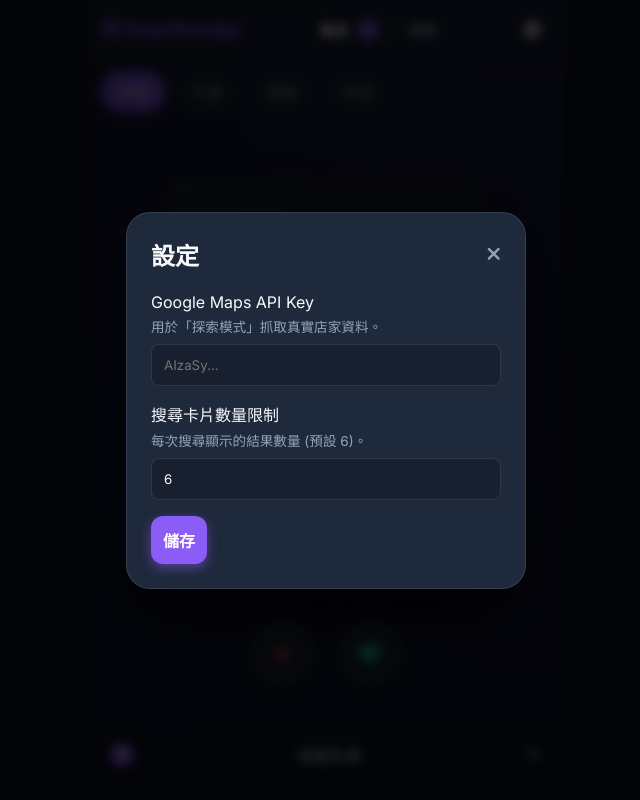
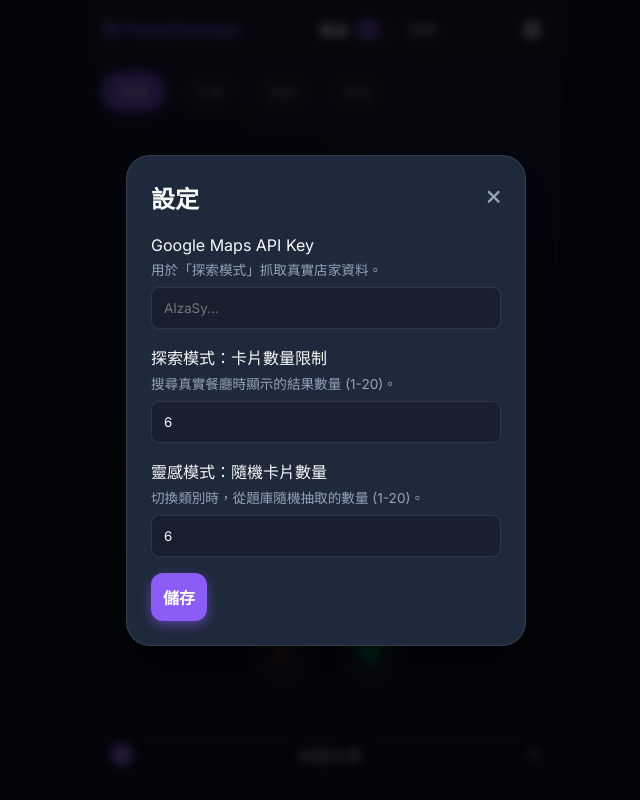
Before and after one commit to starklukueifu-bit/FOOD, a plain HTML site: page index.html in a window 1280 px wide. Both pictures are taken after a click on the button 846 px from the left and 29 px from the top of the page. Shown: the whole page, without its empty margins (314-954 px from the left). Drawn offline with Linux system fonts and the light colour scheme.

Commit message:
更新卡片數量(Max:20)與預設卡片數量

```diff
--- a/index.html
+++ b/index.html
@@ -114,10 +114,17 @@
                         <p class="setting-desc">用於「探索模式」抓取真實店家資料。</p>
                         <input type="password" id="api-key-input" placeholder="AIzaSy...">
                     </div>
+
                     <div class="setting-group">
-                        <label>搜尋卡片數量限制</label>
-                        <p class="setting-desc">每次搜尋顯示的結果數量 (預設 6)。</p>
+                        <label>探索模式：卡片數量限制</label>
+                        <p class="setting-desc">搜尋真實餐廳時顯示的結果數量 (1-20)。</p>
                         <input type="number" id="limit-input" value="6" min="1" max="20">
+                    </div>
+
+                    <div class="setting-group">
+                        <label>靈感模式：隨機卡片數量</label>
+                        <p class="setting-desc">切換類別時，從題庫隨機抽取的數量 (1-20)。</p>
+                        <input type="number" id="inspiration-limit-input" value="6" min="1" max="20">
                     </div>
                 </div>
                 <div class="modal-footer">
--- a/script.js
+++ b/script.js
@@ -21,7 +21,9 @@ let state = {
     mode: CONSTANTS.MODES.CATEGORY,
     currentCategory: CONSTANTS.CATEGORIES.LUNCH,
     apiKey: localStorage.getItem('google_places_api_key') || '',
-    searchLimit: parseInt(localStorage.getItem('search_limit')) || 6, // Default 6
+    searchLimit: parseInt(localStorage.getItem('search_limit')) || 6,
+    // 新增：靈感模式限制，預設 6
+    inspirationLimit: parseInt(localStorage.getItem('inspiration_limit')) || 6,
     shortlist: [],
     cardQueue: [],
     swiping: false
@@ -49,6 +51,7 @@ const elements = {
     shortlistCount: document.getElementById('shortlist-count'),
     shortlistItems: document.getElementById('shortlist-items'),
     decideBtn: document.getElementById('decide-btn'),
+    inspirationLimitInput: document.getElementById('inspiration-limit-input'),
     // Controls
     rejectBtn: document.getElementById('reject-btn'),
     acceptBtn: document.getElementById('accept-btn'),
@@ -69,7 +72,15 @@ const CATEGORY_DATA = {
         { id: 'b9', name: '小籠包', icon: 'fa-dumpling' },
         { id: 'b10', name: '蘿蔔糕', icon: 'fa-square' },
         { id: 'b11', name: '米粉湯', icon: 'fa-bowl-rice' },
-        { id: 'b12', name: '三明治', icon: 'fa-sandwich' }
+        { id: 'b12', name: '三明治', icon: 'fa-sandwich' },
+        { id: 'b13', name: '厚片吐司', icon: 'fa-bread-slice' },
+        { id: 'b14', name: '廣東粥', icon: 'fa-bowl-food' },
+        { id: 'b15', name: '生菜沙拉', icon: 'fa-leaf' },
+        { id: 'b16', name: '貝果', icon: 'fa-ring' },
+        { id: 'b17', name: '鬆餅', icon: 'fa-stroopwafel' },
+        { id: 'b18', name: '鹹粥', icon: 'fa-bowl-rice' },
+        { id: 'b19', name: '水煎包', icon: 'fa-circle' },
+        { id: 'b20', name: '燕麥杯', icon: 'fa-glass-water' }
     ],
     lunch: [
         { id: 'l1', name: '牛肉麵', icon: 'fa-bowl-food' },
@@ -85,7 +96,13 @@ const CATEGORY_DATA = {
         { id: 'l11', name: '涼麵', icon: 'fa-bacon' },
         { id: 'l12', name: '鍋貼', icon: 'fa-dumpling' },
         { id: 'l13', name: '素食', icon: 'fa-leaf' },
-        { id: 'l14', name: '速食', icon: 'fa-burger' }
+        { id: 'l14', name: '速食', icon: 'fa-burger' },
+        { id: 'l15', name: '海南雞飯', icon: 'fa-drumstick-bite' },
+        { id: 'l16', name: '丼飯', icon: 'fa-bowl-rice' },
+        { id: 'l17', name: '炒麵/炒飯', icon: 'fa-fire' },
+        { id: 'l18', name: '越式河粉', icon: 'fa-bowl-food' },
+        { id: 'l19', name: '輕食餐盒', icon: 'fa-leaf' },
+        { id: 'l20', name: '麻醬麵', icon: 'fa-bowl-food' }
     ],
     dinner: [
         { id: 'd1', name: '火鍋', icon: 'fa-fire-burner' },
@@ -100,7 +117,14 @@ const CATEGORY_DATA = {
         { id: 'd10', name: '熱炒', icon: 'fa-fire-burner' },
         { id: 'd11', name: '麻辣鍋', icon: 'fa-pepper-hot' },
         { id: 'd12', name: '羊肉爐', icon: 'fa-fire' },
-        { id: 'd13', name: '薑母鴨', icon: 'fa-bowl-food' }
+        { id: 'd13', name: '薑母鴨', icon: 'fa-bowl-food' },
+        { id: 'd14', name: '港式飲茶', icon: 'fa-shrimp' },
+        { id: 'd15', name: '酸菜魚', icon: 'fa-fish' },
+        { id: 'd16', name: '石鍋拌飯', icon: 'fa-bowl-rice' },
+        { id: 'd17', name: '串燒組合', icon: 'fa-fire' },
+        { id: 'd18', name: '烤鴨三吃', icon: 'fa-drumstick-bite' },
+        { id: 'd19', name: '新加坡料理', icon: 'fa-plate-wheat' },
+        { id: 'd20', name: '美式排餐', icon: 'fa-utensils' }
     ],
     latenight: [
         { id: 'n1', name: '鹹酥雞', icon: 'fa-thumbs-up' },
@@ -112,7 +136,17 @@ const CATEGORY_DATA = {
         { id: 'n7', name: '麥當勞', icon: 'fa-burger' },
         { id: 'n8', name: '雞排', icon: 'fa-drumstick-bite' },
         { id: 'n9', name: '甜不辣', icon: 'fa-bowl-food' },
-        { id: 'n10', name: '關東煮', icon: 'fa-mug-hot' }
+        { id: 'n10', name: '關東煮', icon: 'fa-mug-hot' },
+        { id: 'n11', name: '東山鴨頭', icon: 'fa-drumstick-bite' },
+        { id: 'n12', name: '炭烤吐司', icon: 'fa-bread-slice' },
+        { id: 'n13', name: '涼麵', icon: 'fa-bacon' },
+        { id: 'n14', name: '臭豆腐', icon: 'fa-square' },
+        { id: 'n15', name: '蚵仔麵線', icon: 'fa-bowl-food' },
+        { id: 'n16', name: '章魚燒', icon: 'fa-circle' },
+        { id: 'n17', name: '藥燉排骨', icon: 'fa-bowl-food' },
+        { id: 'n18', name: '胡椒餅', icon: 'fa-cookie-bite' },
+        { id: 'n19', name: '燒仙草/豆花', icon: 'fa-bowl-rice' },
+        { id: 'n20', name: '炸銀絲卷', icon: 'fa-bread-slice' }
     ]
 };
 
@@ -122,9 +156,13 @@ function init() {
     loadCategory(state.currentCategory);
     updateShortlistUI();
 
-    // Load saved settings
+    // 加載儲存的設定到 UI
     if (state.apiKey) elements.apiKeyInput.value = state.apiKey;
     elements.limitInput.value = state.searchLimit;
+    // 新增：讀取靈感限制到 input
+    if (elements.inspirationLimitInput) {
+        elements.inspirationLimitInput.value = state.inspirationLimit;
+    }
 }
 
 // Event Listeners
@@ -196,13 +234,25 @@ function toggleMode() {
 // Logic: Load Category
 function loadCategory(category) {
     if (state.mode === CONSTANTS.MODES.RESTAURANT) {
-        // If in restaurant mode, clicking category sets keyword and searches
         const catName = document.querySelector(`.cat-btn[data-cat="${category}"]`).innerText;
         document.getElementById('keyword-input').value = catName;
         executeGoogleSearch();
     } else {
         state.currentCategory = category;
-        state.cardQueue = [...CATEGORY_DATA[category]];
+
+        // --- 修改部分：從 20 項資料中隨機抽取 N 項 ---
+        const allItems = [...CATEGORY_DATA[category]];
+
+        // 使用 Fisher-Yates 洗牌演算法
+        for (let i = allItems.length - 1; i > 0; i--) {
+            const j = Math.floor(Math.random() * (i + 1));
+            [allItems[i], allItems[j]] = [allItems[j], allItems[i]];
+        }
+
+        // 根據設定的 inspirationLimit 取出前 N 項
+        state.cardQueue = allItems.slice(0, state.inspirationLimit);
+        // ------------------------------------------
+
         renderStack();
     }
 }
@@ -534,6 +584,7 @@ function toggleModal(modal, show) {
 function saveSettings() {
     const key = elements.apiKeyInput.value.trim();
     const limit = parseInt(elements.limitInput.value) || 6;
+    const insLimit = parseInt(elements.inspirationLimitInput.value) || 6;
 
     state.searchLimit = limit;
     localStorage.setItem('search_limit', limit);
```
